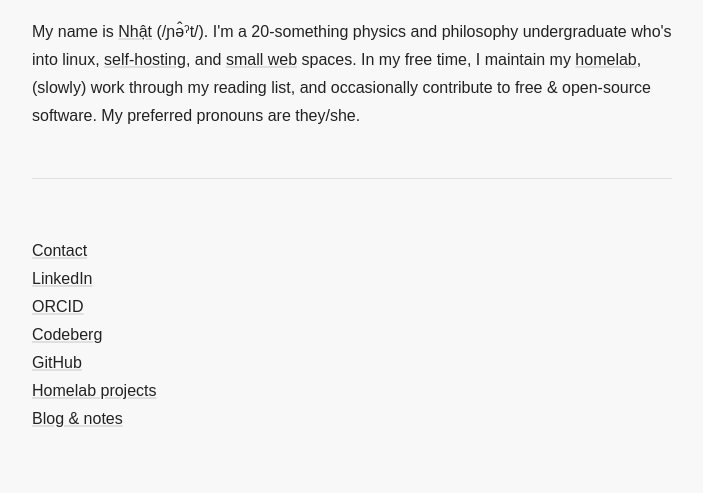
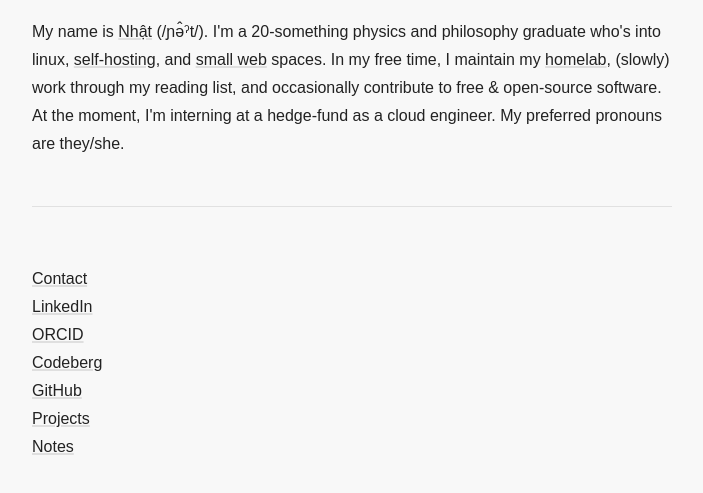
Before and after one commit to mstcl/links, a plain HTML site: page index.html in a window 1280 px wide. Shown: the part 91-584 px from the top of the page, without its empty margins (64-767 px from the left). Drawn offline with Linux system fonts and the light colour scheme.

Commit message:
Update index.html

```diff
--- a/index.html
+++ b/index.html
@@ -396,14 +396,15 @@
   <p>
       My name is <a
         href="https://hvdic.thivien.net/whv/%E6%97%A5#pl0748883af2">Nhật</a>
-      (/ɲə̂ˀt/). I'm a 20-something physics and philosophy undergraduate who's
+      (/ɲə̂ˀt/). I'm a 20-something physics and philosophy graduate who's
       into linux, <a
         href="https://indieweb.org/green_computing">self-hosting</a>, and <a
         href="https://benhoyt.com/writings/the-small-web-is-beautiful/">small
         web</a> spaces. In my free time, I maintain my <a
         href="https://lonely-desk.top">homelab</a>, (slowly) work through my
       reading list, and occasionally contribute to free & open-source software.
-      My preferred pronouns are they/she.
+      At the moment, I'm interning at a hedge-fund as a cloud engineer. My
+      preferred pronouns are they/she.
   </p>
   <hr>
   <a href="mailto:nph@mrxl.org">Contact</a><br>
@@ -411,8 +412,8 @@
   <a href="https://orcid.org/0009-0001-6389-4334" target="_blank" rel="noopener">ORCID</a><br>
   <a href="https://codeberg.org/mstcl" target="_blank" rel="noopener">Codeberg</a><br>
   <a href="https://github.com/mstcl" target="_blank" rel="noopener" >GitHub</a><br>
-  <a href="https://src.lonely-desk.top" target="_blank" rel="noopener" >Homelab projects</a><br>
-  <a href="https://meta.lonely-desk.top" target="_blank" rel="noopener" >Blog & notes</a>
+  <a href="https://src.lonely-desk.top" target="_blank" rel="noopener" >Projects</a><br>
+  <a href="https://meta.lonely-desk.top" target="_blank" rel="noopener" >Notes</a>
   <br>
 </body>
 
```
